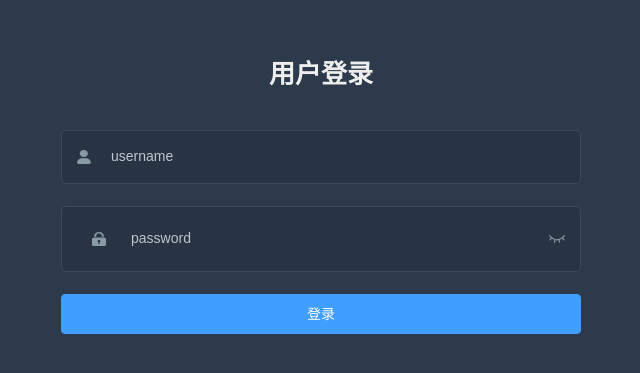
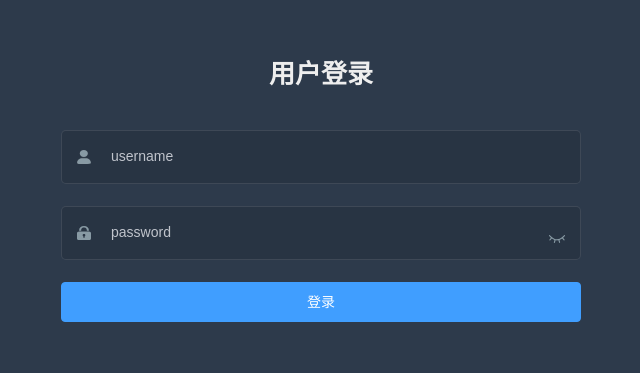
Before and after one commit to OrangeKevin/vue3-admin, a Vue app: page /#/login in a window 1280 px wide. Shown: the part 107-480 px from the top of the page, without its empty margins (319-959 px from the left). Built offline with nearby package versions, Linux system fonts and the light colour scheme.

Commit message:
fix 重复

```diff
--- a/src/views/login/index.vue
+++ b/src/views/login/index.vue
@@ -12,9 +12,7 @@
       </el-form-item>
       <el-form-item>
         <span class="svg-container">
-          <span class="svg-container">
-            <svg-icon icon="password"></svg-icon>
-          </span>
+          <svg-icon icon="password"></svg-icon>
         </span>
         <el-input placeholder="password" name="password" type="text"></el-input>
         <span class="show-pwd">
```
